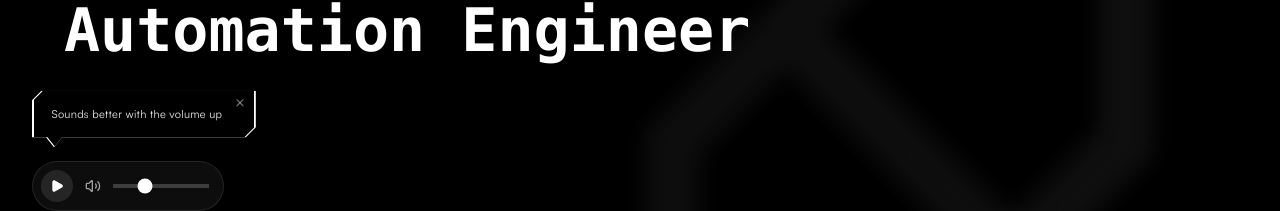
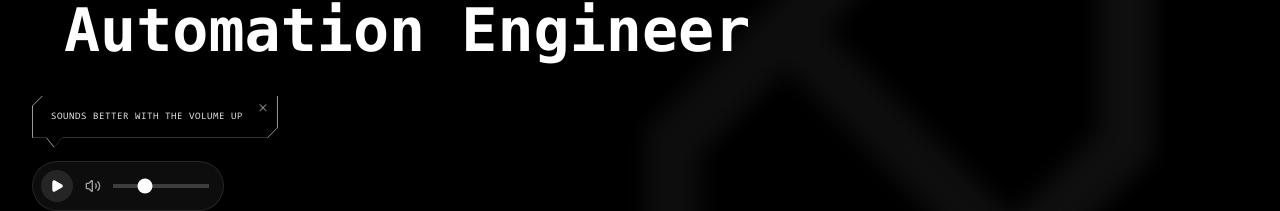
Before and after one commit to PurpleDNA/purple-portfolio, a React (Vite) app: page / in a window 1280 px wide. Both pictures are taken after a click on the button 57 px from the left and 743 px from the top of the page. Shown: the part 557-768 px from the top of the page. Built offline with nearby package versions, Linux system fonts and the light colour scheme.

Commit message:
Refine sound hint bubble styling and adjust text properties in BackgroundMusic component

```diff
--- a/src/components/BackgroundMusic.tsx
+++ b/src/components/BackgroundMusic.tsx
@@ -103,19 +103,19 @@ const BackgroundMusic: React.FC = () => {
       {showSoundHint && !isPlaying && (
         <div className="absolute bottom-full left-0 mb-3 animate-sound-hint-in">
           <div className="animate-sound-hint-bob">
-            {/* white border layer (shows through the inset as a crisp outline) */}
-            <div className="bg-white" style={{ clipPath: BUBBLE_CLIP }}>
-              {/* solid black fill — inset 1.5px reveals the white border (same
-                  construction as the Navbar: border layer + solid inner) */}
+            {/* border layer — same construction as the Navbar: a chamfer layer
+                that peeks out by 1px as the frame around a solid inner fill */}
+            <div className="bg-white/60" style={{ clipPath: BUBBLE_CLIP }}>
+              {/* solid black inner — the 1px inset reveals the border */}
               <div
                 className="relative bg-black"
                 style={{
                   clipPath: BUBBLE_CLIP,
-                  margin: "1.5px",
-                  padding: "18px 32px 28px 18px",
+                  margin: "1px",
+                  padding: "16px 34px 26px 18px",
                 }}
               >
-                <p className="whitespace-nowrap text-[11px] leading-none tracking-wide text-white/90">
+                <p className="whitespace-nowrap font-consolas text-[10px] uppercase leading-none tracking-wider text-white/85">
                   Sounds better with the volume up
                 </p>
                 <button
```
